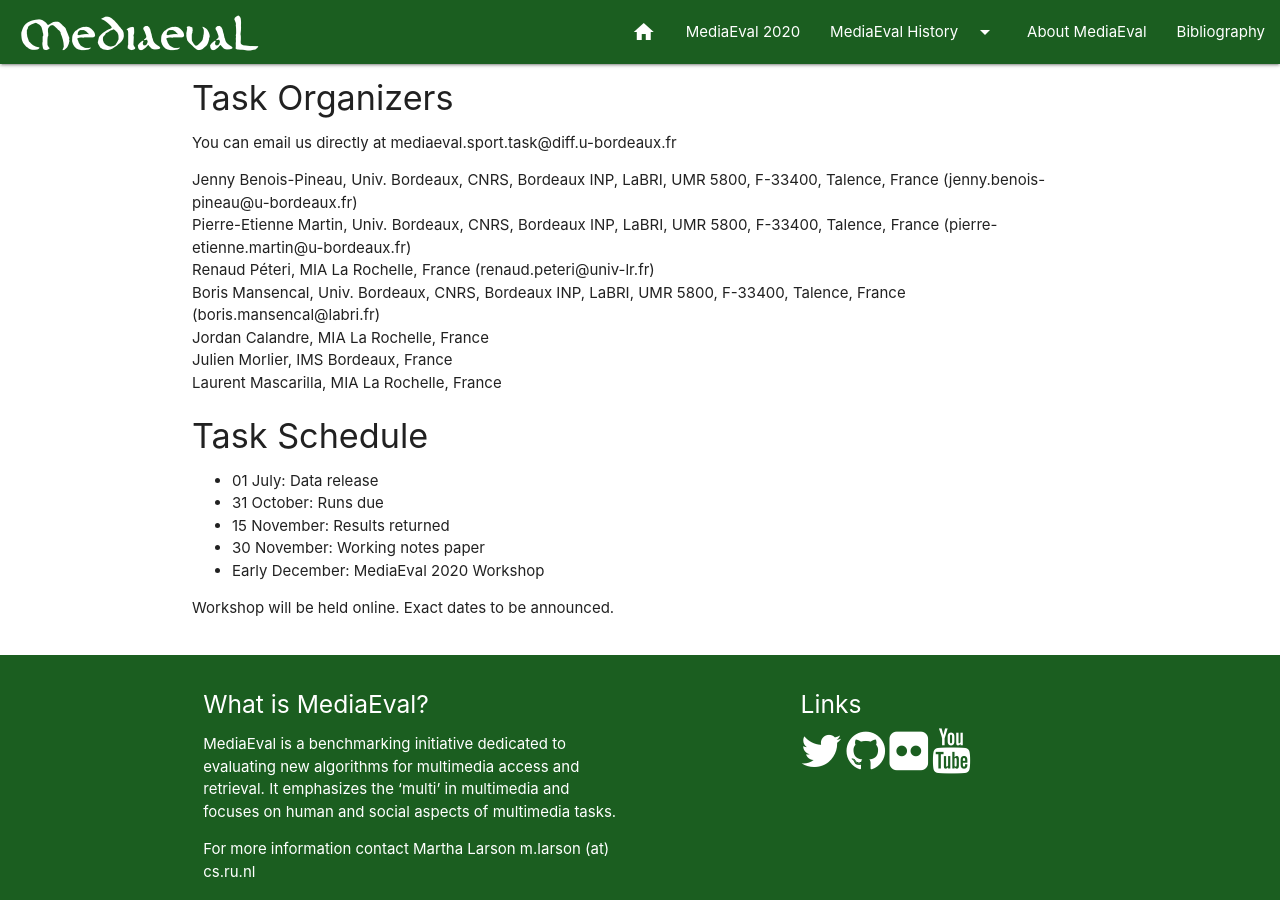
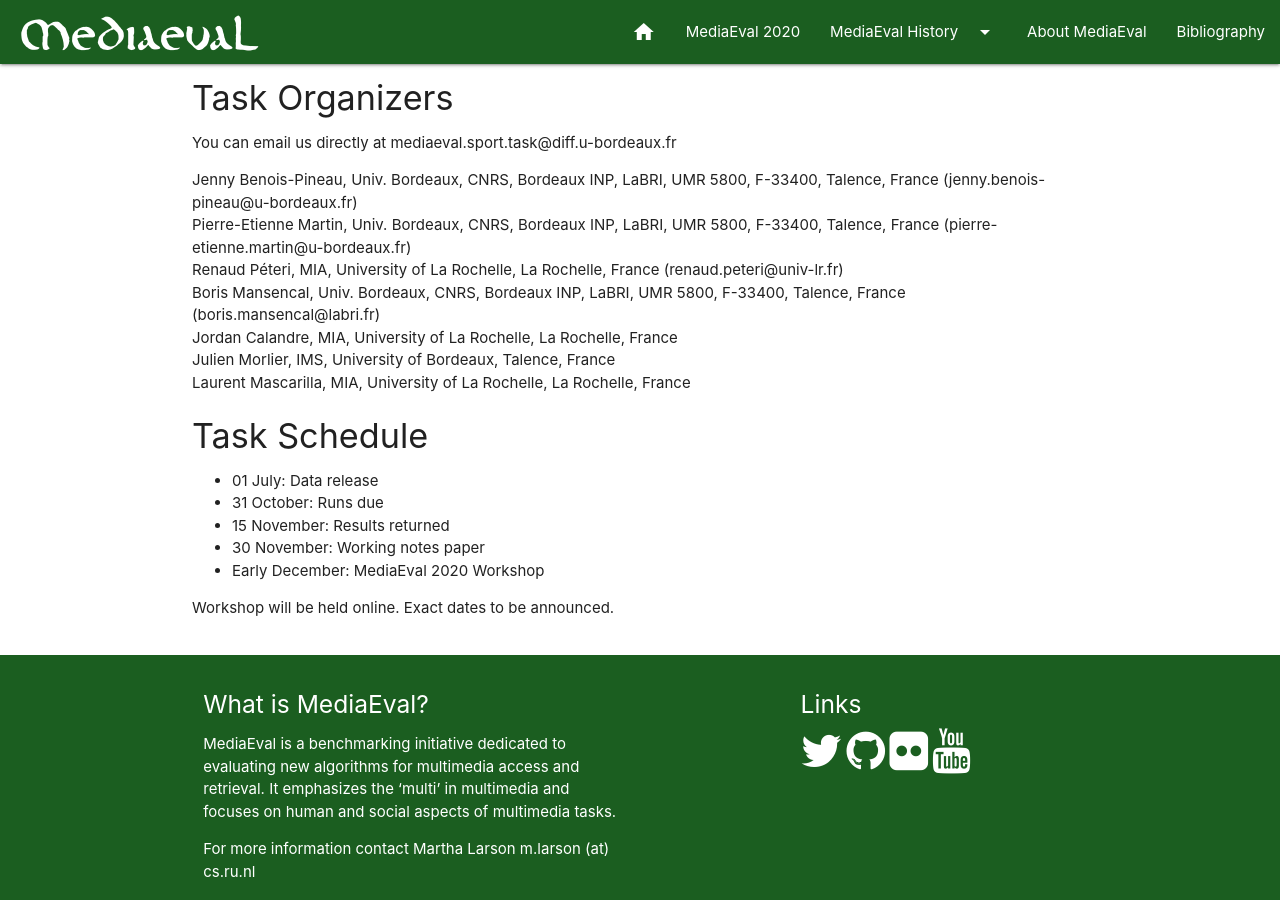
Before and after one commit to multimediaeval/multimediaeval.github.io, a Jekyll site: the page built from _editions/2020/tasks/sportsvideo.md, in a window 1280 px wide and 900 px high, scrolled down 1529 px. Built offline with Jekyll 4.4.1, drawn with Linux system fonts in a browser that asks for light colours.

Commit message:
Update sportsvideo.md

```diff
--- a/_editions/2020/tasks/sportsvideo.md
+++ b/_editions/2020/tasks/sportsvideo.md
@@ -50,11 +50,11 @@ You can email us directly at mediaeval.sport.task@diff.u-bordeaux.fr
 
 Jenny Benois-Pineau, Univ. Bordeaux, CNRS,  Bordeaux INP, LaBRI, UMR 5800, F-33400, Talence, France (jenny.benois-pineau@u-bordeaux.fr)<br>
 Pierre-Etienne Martin, Univ. Bordeaux, CNRS,  Bordeaux INP, LaBRI, UMR 5800, F-33400, Talence, France (pierre-etienne.martin@u-bordeaux.fr)<br>
-Renaud Péteri, MIA La Rochelle, France (renaud.peteri@univ-lr.fr)<br>
+Renaud Péteri, MIA, University of La Rochelle, La Rochelle, France (renaud.peteri@univ-lr.fr)<br>
 Boris Mansencal, Univ. Bordeaux, CNRS,  Bordeaux INP, LaBRI, UMR 5800, F-33400, Talence, France (boris.mansencal@labri.fr)<br>
-Jordan Calandre, MIA La Rochelle, France<br>
-Julien Morlier, IMS Bordeaux, France<br>
-Laurent Mascarilla, MIA La Rochelle, France
+Jordan Calandre, MIA, University of La Rochelle, La Rochelle, France<br>
+Julien Morlier, IMS, University of Bordeaux, Talence, France<br>
+Laurent Mascarilla, MIA, University of La Rochelle, La Rochelle, France
 
 <!-- # add the email address of the contact organizer-->
 
```
